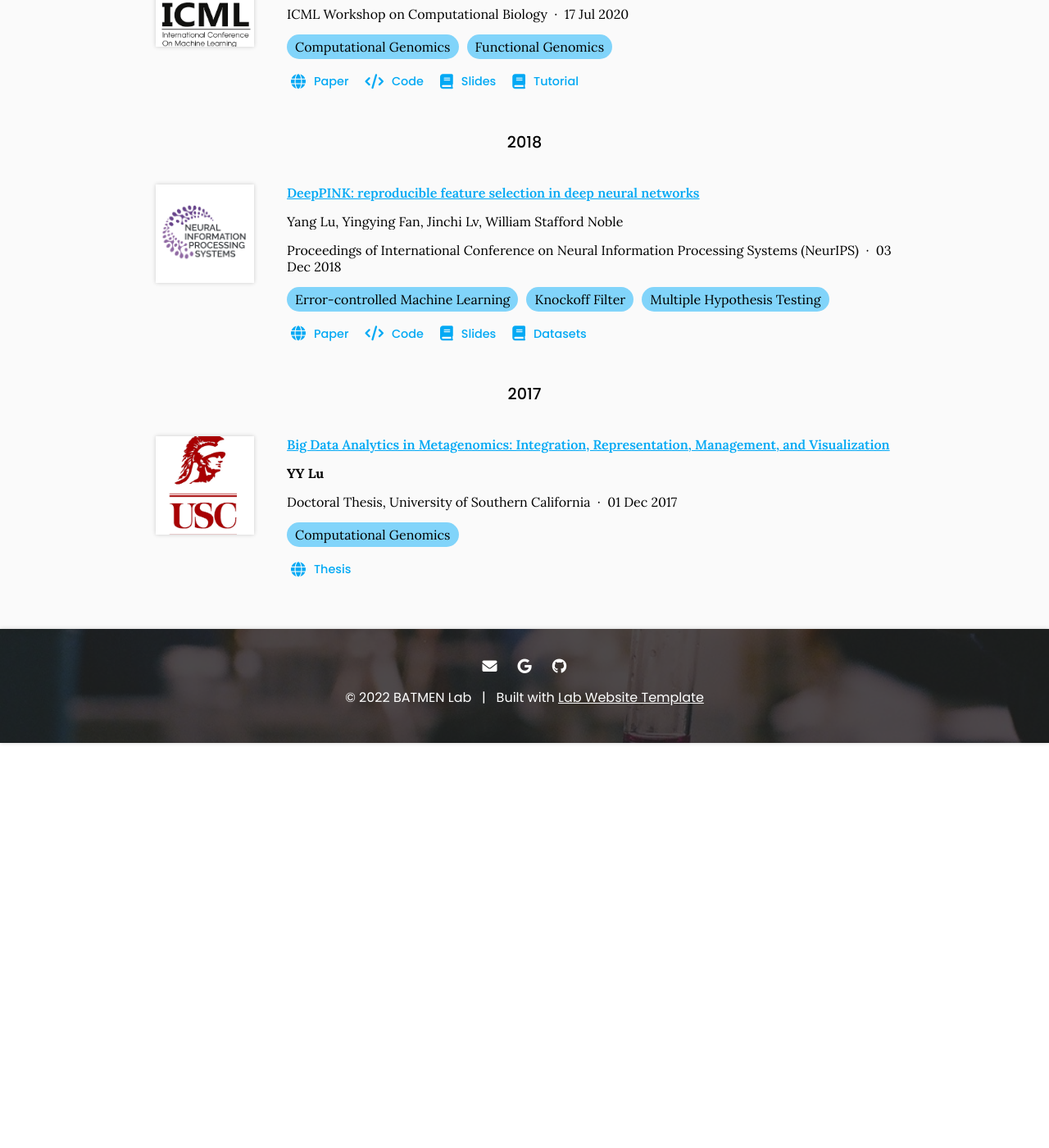
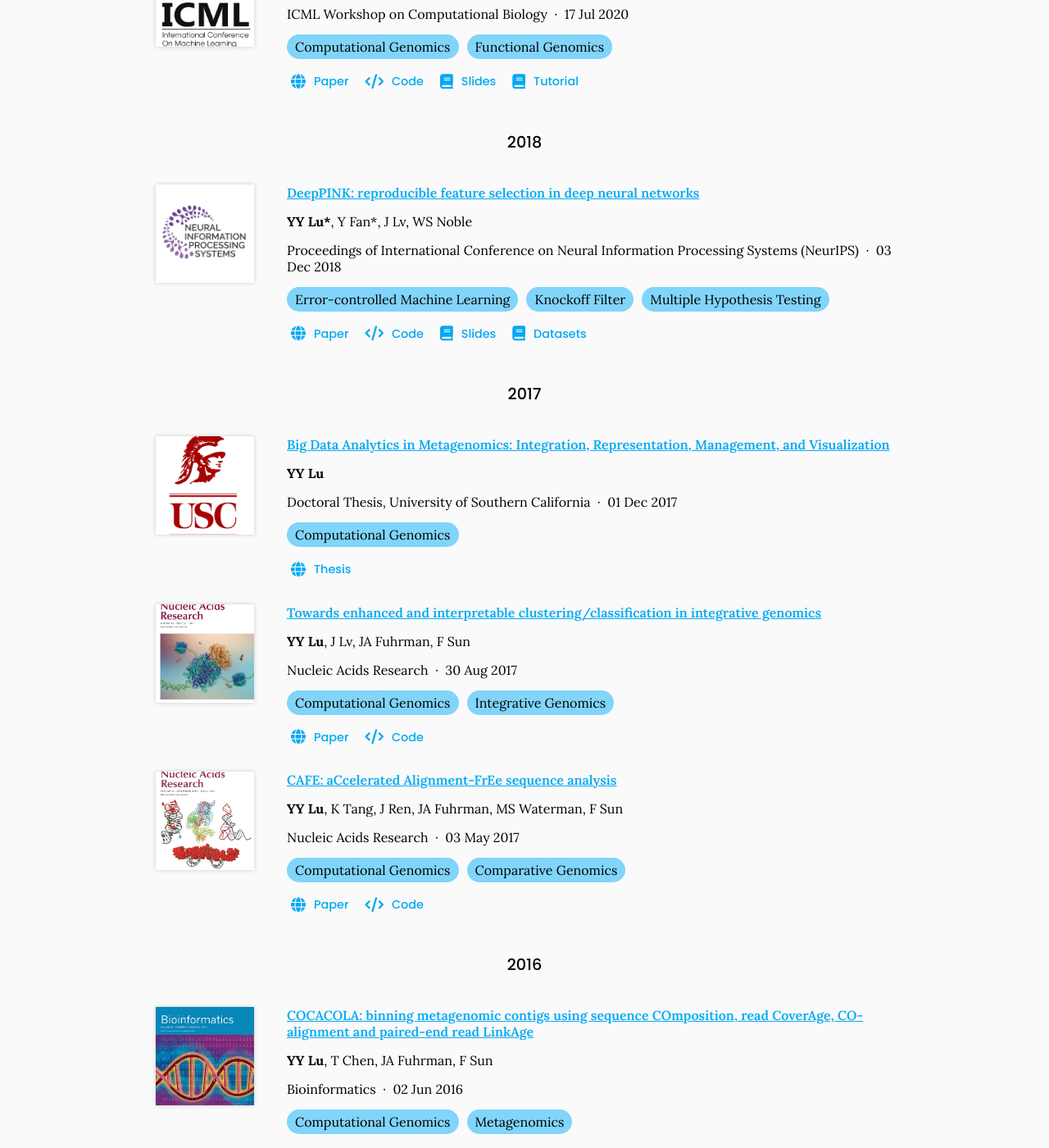
Before and after one commit to batmen-lab/batmen-lab.github.io, a Jekyll site: the page built from research/index.md, in a window 1280 px wide and 1400 px high, scrolled down 1814 px. Shown: the whole window at 82% size. Built offline with Jekyll 4.4.1, drawn with Linux system fonts in a browser that asks for light colours; before the commit the page ends 2720 px from its top, so only the background shows below that.

Commit message:
Generate citations

```diff
--- a/_data/citations.yaml
+++ b/_data/citations.yaml
@@ -142,10 +142,10 @@
 - id: url:https://papers.nips.cc/paper/2018/hash/29daf9442f3c0b60642b14c081b4a556-Abstract.html
   title: 'DeepPINK: reproducible feature selection in deep neural networks'
   authors:
-  - Yang Lu
-  - Yingying Fan
-  - Jinchi Lv
-  - William Stafford Noble
+  - <b>YY Lu*</b>
+  - Y Fan*
+  - J Lv
+  - WS Noble
   publisher: Proceedings of International Conference on Neural Information Processing
     Systems (NeurIPS)
   date: '2018-12-03'
@@ -181,3 +181,67 @@
     text: Thesis
   tags:
   - Computational Genomics
+- id: doi:10.1093/nar/gkx767
+  title: Towards enhanced and interpretable clustering/classification in integrative
+    genomics
+  authors:
+  - <b>YY Lu</b>
+  - J Lv
+  - JA Fuhrman
+  - F Sun
+  publisher: Nucleic Acids Research
+  date: '2017-08-30'
+  link: https://doi.org/gp88rx
+  image: images/tools/nar_heterorp.jpg
+  extra-links:
+  - link: https://academic.oup.com/nar/article/45/20/e169/4097616
+    text: Paper
+  - type: source
+    link: https://github.com/younglululu/Hetero-RP
+    text: Code
+  tags:
+  - Computational Genomics
+  - Integrative Genomics
+- id: doi:10.1093/nar/gkx351
+  title: 'CAFE: aCcelerated Alignment-FrEe sequence analysis'
+  authors:
+  - <b>YY Lu</b>
+  - K Tang
+  - J Ren
+  - JA Fuhrman
+  - MS Waterman
+  - F Sun
+  publisher: Nucleic Acids Research
+  date: '2017-05-03'
+  link: https://doi.org/gbmt3z
+  image: images/tools/nar_cafe.jpg
+  extra-links:
+  - link: https://academic.oup.com/nar/article/45/W1/W554/3791208
+    text: Paper
+  - type: source
+    link: https://github.com/younglululu/CAFE
+    text: Code
+  tags:
+  - Computational Genomics
+  - Comparative Genomics
+- id: doi:10.1093/bioinformatics/btw290
+  title: 'COCACOLA: binning metagenomic contigs using sequence COmposition, read CoverAge,
+    CO-alignment and paired-end read LinkAge'
+  authors:
+  - <b>YY Lu</b>
+  - T Chen
+  - JA Fuhrman
+  - F Sun
+  publisher: Bioinformatics
+  date: '2016-06-02'
+  link: https://doi.org/f9x7sc
+  image: images/tools/bioinfo_cocacola.jpg
+  extra-links:
+  - link: https://academic.oup.com/bioinformatics/article/33/6/791/2525584
+    text: Paper
+  - type: source
+    link: https://github.com/younglululu/COCACOLA
+    text: Code
+  tags:
+  - Computational Genomics
+  - Metagenomics
```
